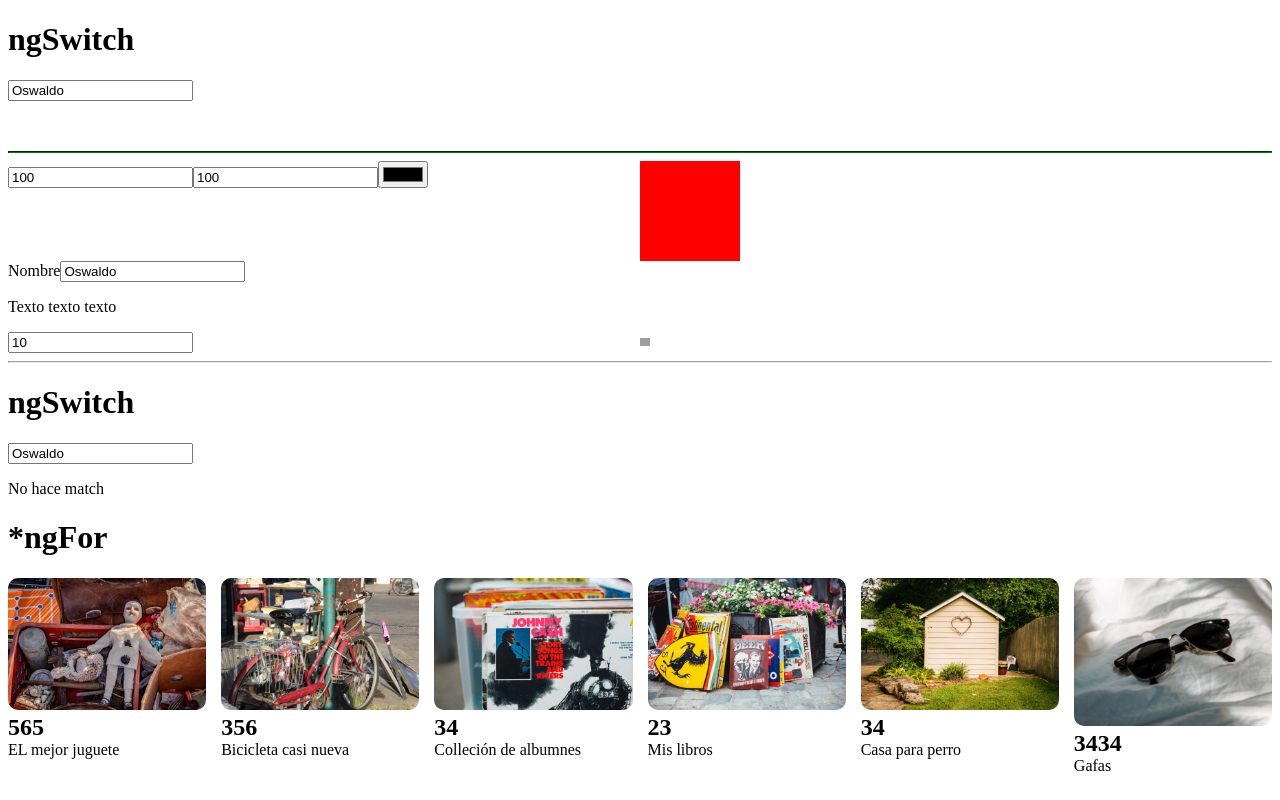
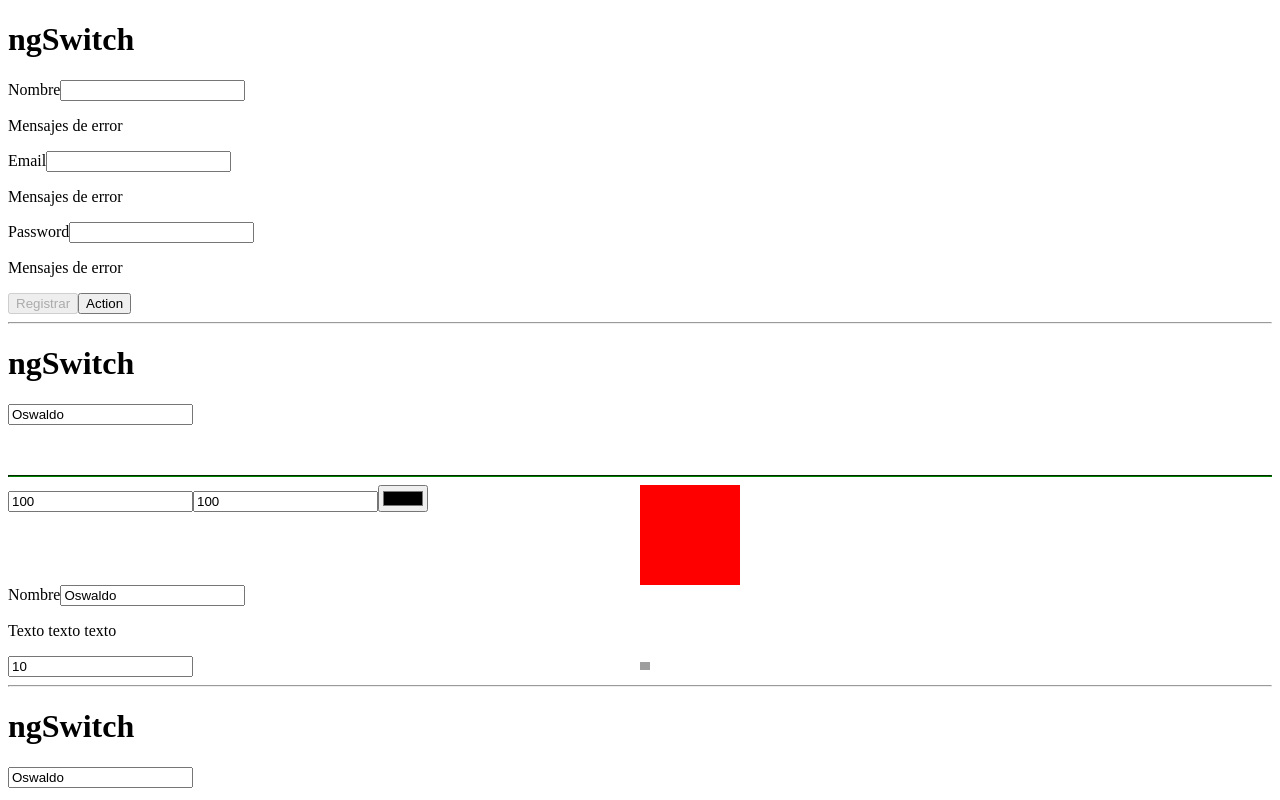
Before and after one commit to IngOswaldoGarcia/intraduction-angular-cli, an Angular app: page / in a window 1280 px wide. Shown: the top 800 px of the page. Built offline with nearby package versions, Linux system fonts and the light colour scheme; grey boxes are pictures that could not be loaded.

Commit message:
Feat(19): Crear un Formulario

```diff
--- a/src/app/app.component.html
+++ b/src/app/app.component.html
@@ -1,3 +1,26 @@
+<h1> ngSwitch </h1>
+<form (ngSubmit)="onRegister()" #myForm="ngForm">
+  <div class="input-group">
+    <label for="name">Nombre</label>
+    <input type="text" required id="name" name="name" [(ngModel)]="register.name">
+    <p>Mensajes de error</p>
+  </div>
+  <div class="input-group">
+    <label for="email">Email</label>
+    <input type="text" required id="email" name="email" [(ngModel)]="register.email">
+    <p>Mensajes de error</p>
+  </div>
+  <div class="input-group">
+    <label for="password">Password</label>
+    <input type="text" required id="password" name="password" [(ngModel)]="register.password">
+    <p>Mensajes de error</p>
+  </div>
+  <button [disabled]="myForm.invalid" type="submit">Registrar</button>
+  <button type="button">Action</button>
+</form>
+<hr/>
+
+
 <h1> ngSwitch </h1>
 <input type="text" #nameInput4="ngModel" required [(ngModel)]="person.name">
 <p class="message-error" [class.invalid]="nameInput4.invalid">El campo es requerido<p>
--- a/src/app/app.component.ts
+++ b/src/app/app.component.ts
@@ -12,6 +12,11 @@
   age = 18;
   image = "https://d27jswm5an3efw.cloudfront.net/app/uploads/2019/07/insert-image-html.jpg";
   btnDisabled = true;
+  register = {
+    name: '',
+    email: '',
+    password: ''
+  }
   person = {
     name: 'Oswaldo',
     age: 18,
@@ -84,4 +89,8 @@
   deleteName(index: number){
     this.names.splice(index, 1);
   }
+
+  onRegister(){
+    console.log(this.register)
+  }
 }
```
